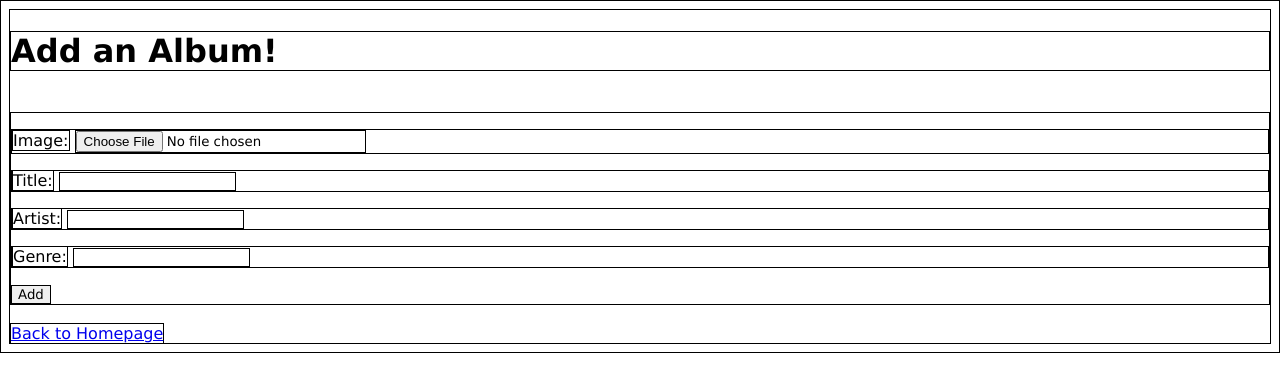
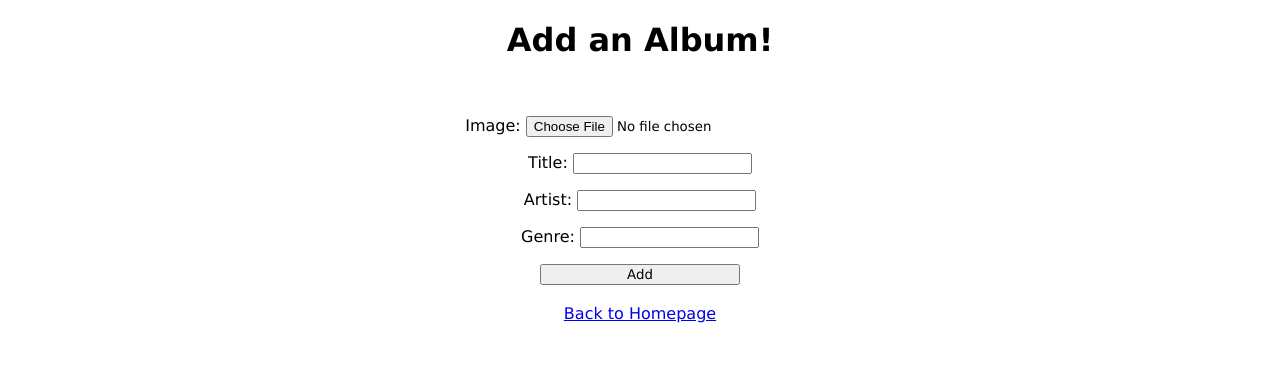
Before and after one commit to Jeeglobs/Django-Music-Project, a Django app: page /albums/new in a window 1280 px wide. Shown: the top 392 px of the page. Run offline with Django 4.2, Linux system fonts and the light colour scheme.

Commit message:
flex layouts and centering are done

```diff
--- a/notes.txt
+++ b/notes.txt
@@ -32,3 +32,5 @@ got image field working and img shows up on detail page
 got img to show up on homepage
 
 made imgs on homepage clickable links; working on styling
+
+flex layouts and centering looks good on all pages; could still use more styling
--- a/static/css/style.css
+++ b/static/css/style.css
@@ -1,6 +1,13 @@
 * {
-    border: 1px solid black;
+    /* border: 1px solid black; */
     font-family: Verdana, Geneva, Tahoma, sans-serif;
+    /* background-color: #7A7A7A; */
+}
+
+.album-card {
+    width: 200px;
+    margin: 10px 25px;
+    text-align: center;
 }
 
 .album-container {
@@ -9,14 +16,33 @@
     justify-content: center;
 }
 
-.album-card {
+.button-container,
+.link-container {
+    display: flex;
+    justify-content: center;
+}
+
+.form-container,
+.info-container {
+    text-align: center;
+}
+
+.link {
+    margin: 0 15px;
+}
+
+.top-text {
+    text-align: center;
+}
+
+button {
     width: 200px;
-    margin: 0 auto;
-    text-align: center;
 }
 
 img {
     width: 100%;
-    max-width: 500px;
+    max-width: 400px;
     object-fit: cover;
+    margin: 0 auto;
+    display: block;
 }
--- a/templates/albums/add_album.html
+++ b/templates/albums/add_album.html
@@ -1,13 +1,19 @@
 {% extends 'base.html' %}
 
 {% block content %}
-    <h1>Add an Album!</h1>
+    <h1 class="top-text">Add an Album!</h1>
     <br>
     <form method='POST' enctype='multipart/form-data'>
-        {% csrf_token %}
-        {{ form.as_p }}
-        <button type='submit'>Add</button>
+        <div class="form-container">
+            {% csrf_token %}
+            {{ form.as_p }}
+        </div>
+        <div class="button-container">
+            <button type='submit'>Add</button>
+        </div>
     </form>
     <br>
-    <a href='{% url 'home' %}'>Back to Homepage</a>
+    <div class="link-container">
+        <a class="link" href='{% url 'home' %}'>Back to Homepage</a>
+    </div>
 {% endblock %}
```
Also changed, not shown: albums/forms.py (+0 -7 lines), templates/albums/delete_album.html (+8 -4 lines), templates/albums/edit_album.html (+11 -5 lines), templates/albums/get_info.html (+11 -7 lines), templates/albums/index.html (+5 -3 lines).
